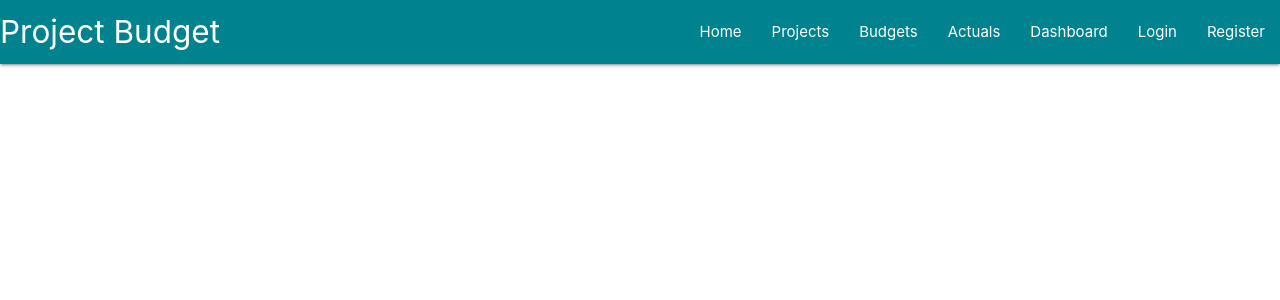
After one commit to Code-Institute-Submissions/nic-was-project-budget_AprResub, a Flask app: page /projects in a window 1280 px wide. The commit adds this page. Shown: the top 300 px of the page. Run offline with Flask 2, Linux system fonts and the light colour scheme; data that the repository does not hold is empty; some libraries are stand-ins or nearby versions.

Commit message:
Adding base template, extending base template to the projects.html page and updating get_projects to just projects

```diff
--- a/app.py
+++ b/app.py
@@ -18,8 +18,8 @@ app.secret_key = os.environ.get("SECRET_KEY")
 mongo = PyMongo(app)
 
 @app.route("/")
-@app.route("/get_projects")
-def get_projects():
+@app.route("/projects")
+def projects():
     projects = mongo.db.projects.find()
     return render_template("projects.html", projects=projects)
 
--- /dev/null
+++ b/templates/base.html
@@ -0,0 +1,59 @@
+<!DOCTYPE html>
+<html lang="en">
+<head>
+    <meta charset="UTF-8">
+    <meta name="viewport" content="width=device-width, initial-scale=1.0">
+    <link rel="stylesheet" type="text/css" href="https://cdnjs.cloudflare.com/ajax/libs/materialize/1.0.0/css/materialize.min.css" >
+    <link rel="stylesheet" type="text/css" href="https://cdnjs.cloudflare.com/ajax/libs/font-awesome/5.15.1/css/all.min.css"
+            integrity="sha512-+4zCK9k+qNFUR5X+cKL9EIR+ZOhtIloNl9GIKS57V1MyNsYpYcUrUeQc9vNfzsWfV28IaLL3i96P9sdNyeRssA==" crossorigin="anonymous" />
+    {% block styles %}
+    {% endblock %}
+    <title>Project Budget</title>
+
+</head>
+<body>
+
+    <header>
+
+        <!-- main top navbar -->
+        <nav class="nav-extended text-shadow #00838f cyan darken-3">
+            <div class="nav-wrapper">
+              <a href="{{ url_for('projects') }}" class="brand-logo">Project Budget</a>
+              <a href="#" data-target="mobile-demo" class="sidenav-trigger"><i class="fas fa-bars"></i></a>
+              <ul class="right hide-on-med-and-down">
+                <li><a href="#">Home</a></li>
+                <li><a href="{{ url_for('projects') }}">Projects</a></li>
+                <li><a href="#">Budgets</a></li>
+                <li><a href="#">Actuals</a></li>
+                <li><a href="#">Dashboard</a></li>
+                <li><a href="#">Login</a></li>
+                <li><a href="#">Register</a></li>
+              </ul>
+            </div>
+          </nav>
+
+        <!-- mobile sidenav -->
+          <ul class="sidenav" id="mobile-demo">
+            <li><h5 class="center-align light-blue-text text-darken-4">Project Budget</h5></a></li>
+            <li><a href="#">Home</a></li>
+            <li><a href="{{ url_for('projects') }}">Projects</a></li>
+            <li><a href="#">Budgets</a></li>
+            <li><a href="#">Actuals</a></li>
+            <li><a href="#">Dashboard</a></li>
+            <li><a href="#">Login</a></li>
+            <li><a href="#">Register</a></li>
+          </ul>
+
+    </header>
+
+    {%  block content %}
+    {%  endblock %}
+
+    <!-- scripts -->
+    <script src="http://code.jquery.com/jquery-3.5.1.min.js" integrity="sha256-9/aliU8dGd2tb6OSsuzixeV4y/faTqgFtohetphbbj0=" crossorigin="anonymous"></script>
+    <script src="https://cdnjs.cloudflare.com/ajax/libs/materialize/1.0.0/js/materialize.min.js"></script>
+    {% block scripts %}
+    {% endblock %}
+
+</body>
+</html>
--- a/templates/projects.html
+++ b/templates/projects.html
@@ -1,11 +1,5 @@
-<!DOCTYPE html>
-<html lang="en">
-<head>
-    <meta charset="UTF-8">
-    <meta name="viewport" content="width=device-width, initial-scale=1.0">
-    <title>Projects</title>
-</head>
-<body>
+{% extends "base.html" %}
+{% block content %}
 
     {% for project in projects %}
         {{ project.user_email }}<br>
@@ -20,5 +14,4 @@
         <br>
     {% endfor %}
 
-</body>
-</html>
+{% endblock %}
```
